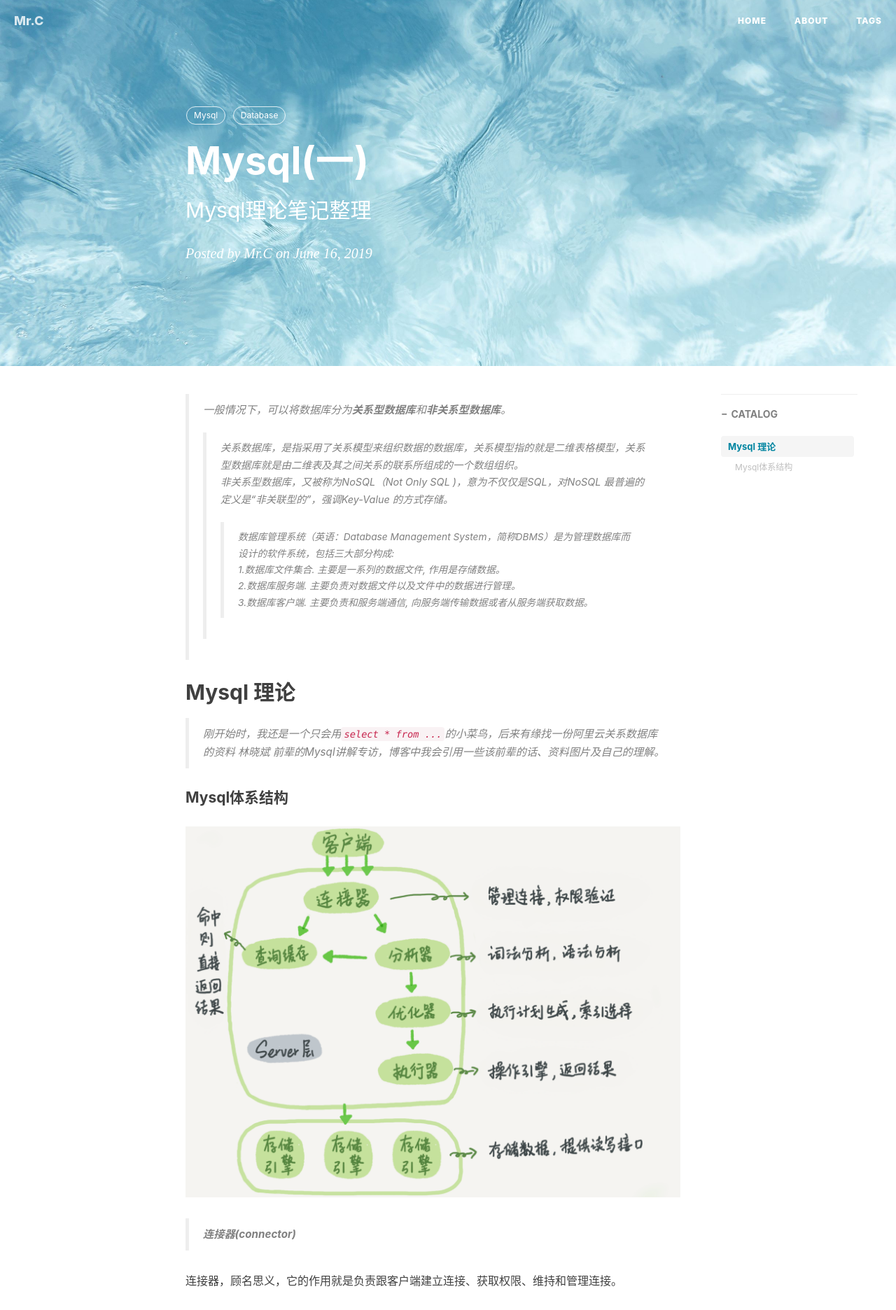
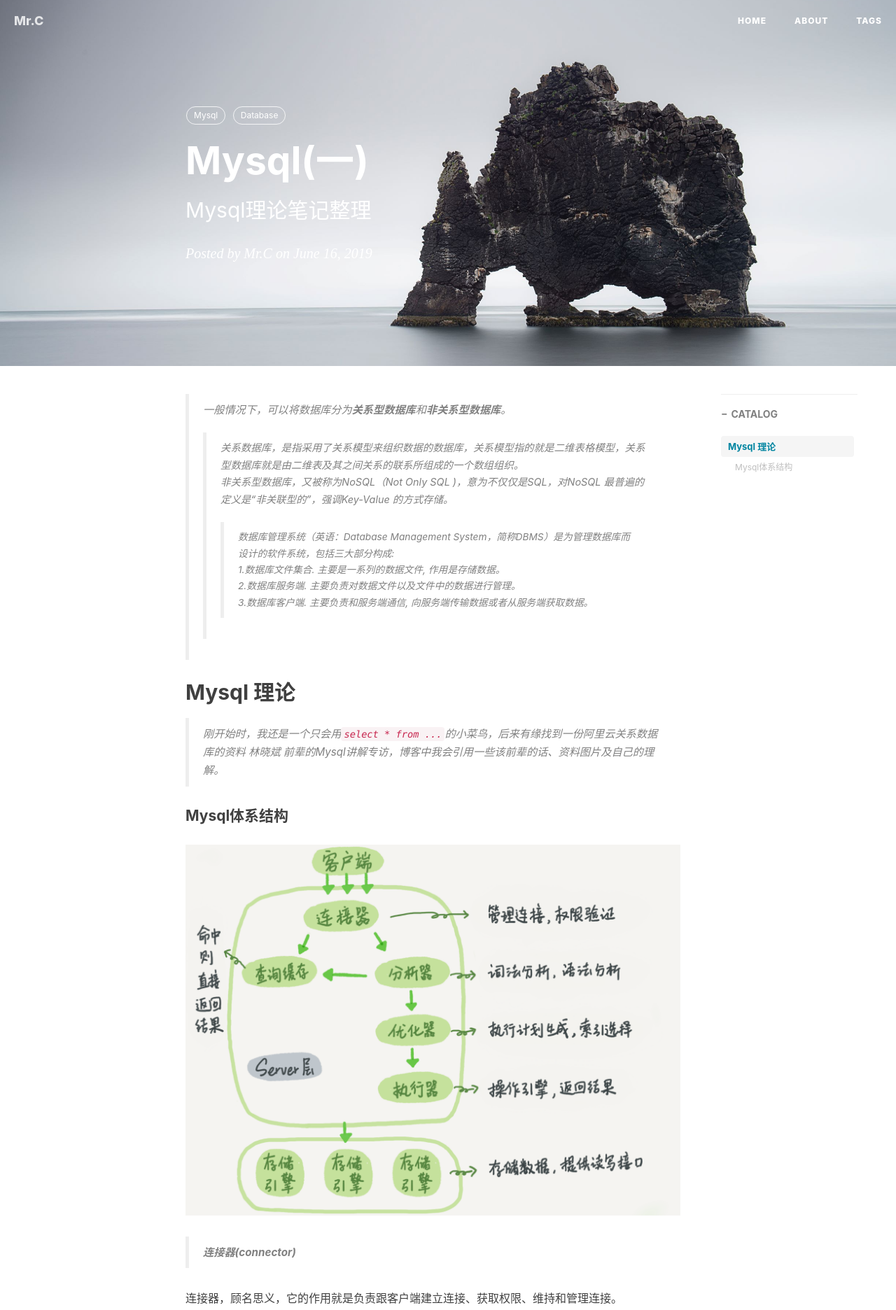
Before and after one commit to Liao-JianHao/c-blogs.github.io, a Jekyll site: the page built from _posts/2019-06-16-Mysql(一).md, in a window 1280 px wide. Shown: the top 1872 px of the page at 70% size. Built offline with Jekyll 4.4.1, drawn with Linux system fonts in a browser that asks for light colours; nearby versions of some CDN libraries; comment, search, counter and statistics services are not loaded.

Commit message:
update blog

```diff
--- a/_posts/2019-06-16-Mysql(一).md
+++ b/_posts/2019-06-16-Mysql(一).md
@@ -4,7 +4,7 @@ title:      Mysql(一)
 subtitle:   Mysql理论笔记整理
 date:       2019-06-16
 author:     Mr.C
-header-img: img/photo4.jpg
+header-img: img/mysql.jpg
 catalog: true
 tags:
     - Mysql
@@ -22,7 +22,7 @@ tags:
 
 ## Mysql 理论
 
-> 刚开始时，我还是一个只会用`select * from ...`的小菜鸟，后来有缘找一份阿里云关系数据库的资料 林晓斌 前辈的Mysql讲解专访，博客中我会引用一些该前辈的话、资料图片及自己的理解。
+> 刚开始时，我还是一个只会用`select * from ...`的小菜鸟，后来有缘找到一份阿里云关系数据库的资料 林晓斌 前辈的Mysql讲解专访，博客中我会引用一些该前辈的话、资料图片及自己的理解。
 
 #### Mysql体系结构
 ![Mysql](http://www.c-blogs.cn/img/Mysql.png)
```
